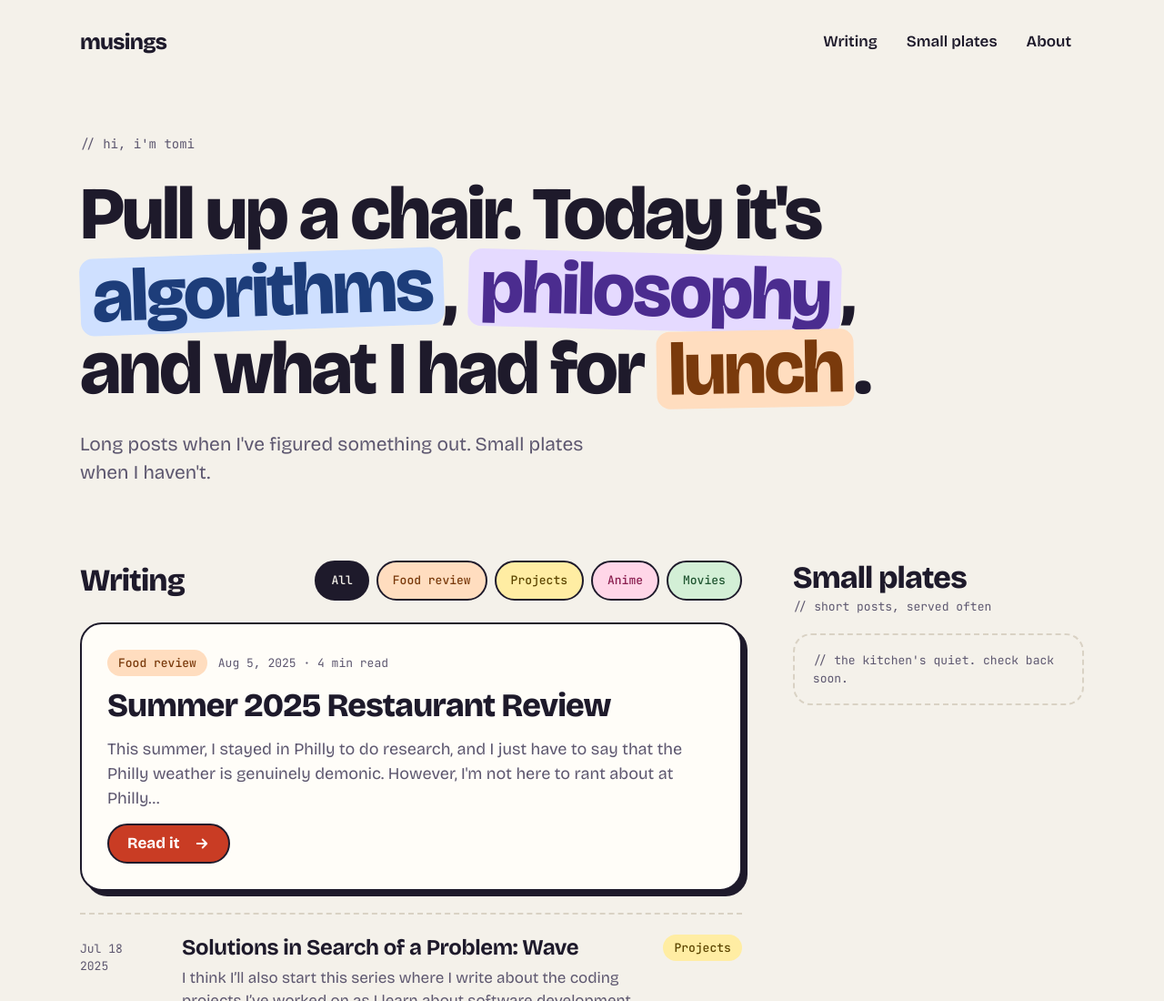
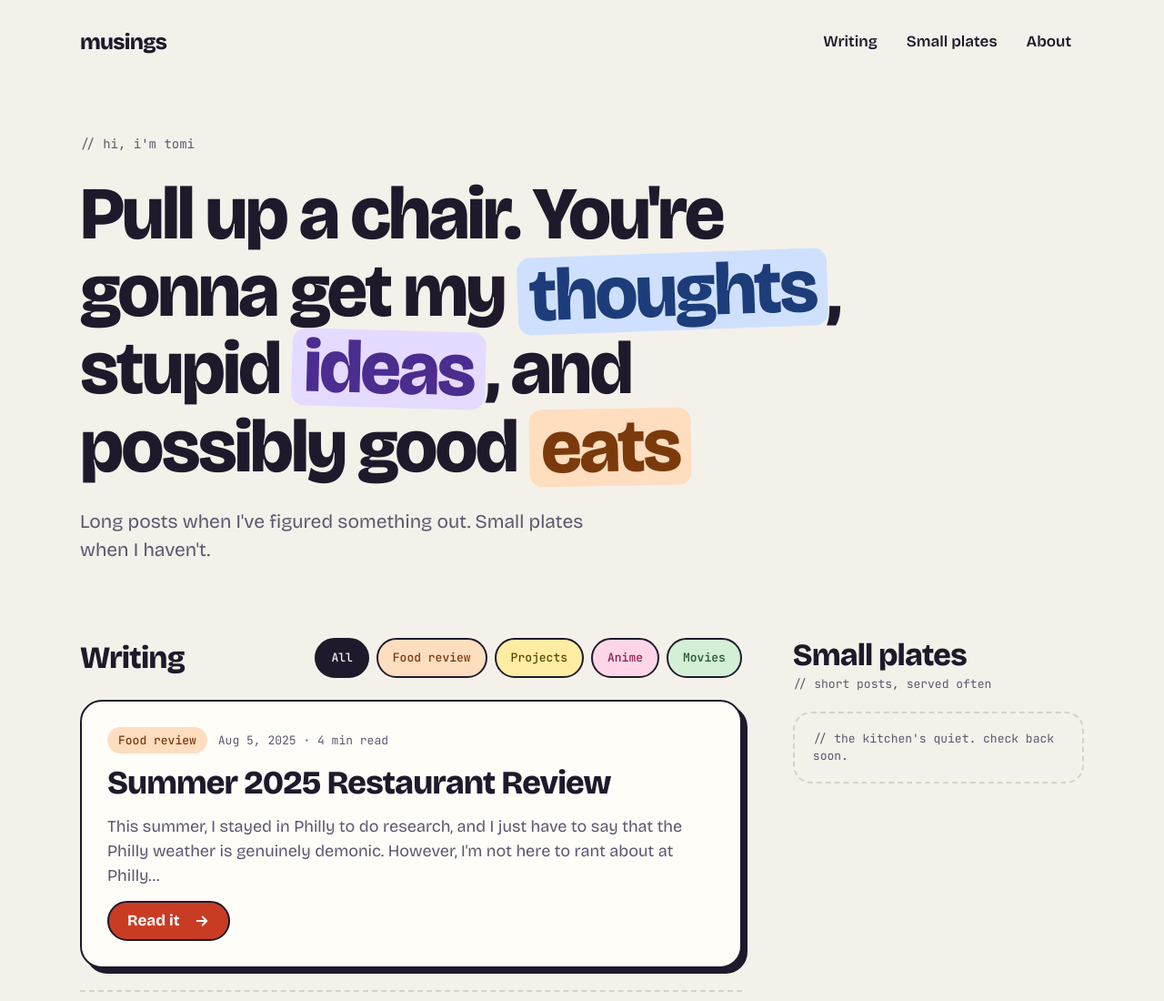
Before and after one commit to tominekan/musingsv2, an Astro site: page / in a window 1280 px wide. Shown: the top 1100 px of the page at 91% size. Built offline with nearby package versions, Linux system fonts and the light colour scheme; Astro itself is replaced by a stand-in of ours.

Commit message:
Rewrite the home page headline
Co-Authored-By: Claude Opus 5.5 <noreply@anthropic.com>

```diff
--- a/src/pages/index.astro
+++ b/src/pages/index.astro
@@ -18,11 +18,12 @@ const available = [...new Set(posts.map((p) => p.data.topic))];
     <p class="kicker">// hi, i'm tomi</p>
     <!-- .nw keeps each highlight glued to its punctuation so a line never starts with a comma. -->
     <h1>
-      Pull up a chair. Today it's{' '}
-      <span class="nw"><span class="hl" data-topic="algorithms" style="--hl-tilt: -2deg">algorithms</span>,</span>{' '}
-      <span class="nw"><span class="hl" data-topic="philosophy" style="--hl-tilt: 1.5deg">philosophy</span>,</span>{' '}
-      and what I had for{' '}
-      <span class="nw"><span class="hl" data-topic="food" style="--hl-tilt: -1deg">lunch</span>.</span>
+      Pull up a chair. You're gonna get my{' '}
+      <span class="nw"><span class="hl" data-topic="algorithms" style="--hl-tilt: -2deg">thoughts</span>,</span>{' '}
+      stupid{' '}
+      <span class="nw"><span class="hl" data-topic="philosophy" style="--hl-tilt: 1.5deg">ideas</span>,</span>{' '}
+      and possibly good{' '}
+      <span class="hl" data-topic="food" style="--hl-tilt: -1deg">eats</span>
     </h1>
     <p class="lede">Long posts when I've figured something out. Small plates when I haven't.</p>
   </section>
```
